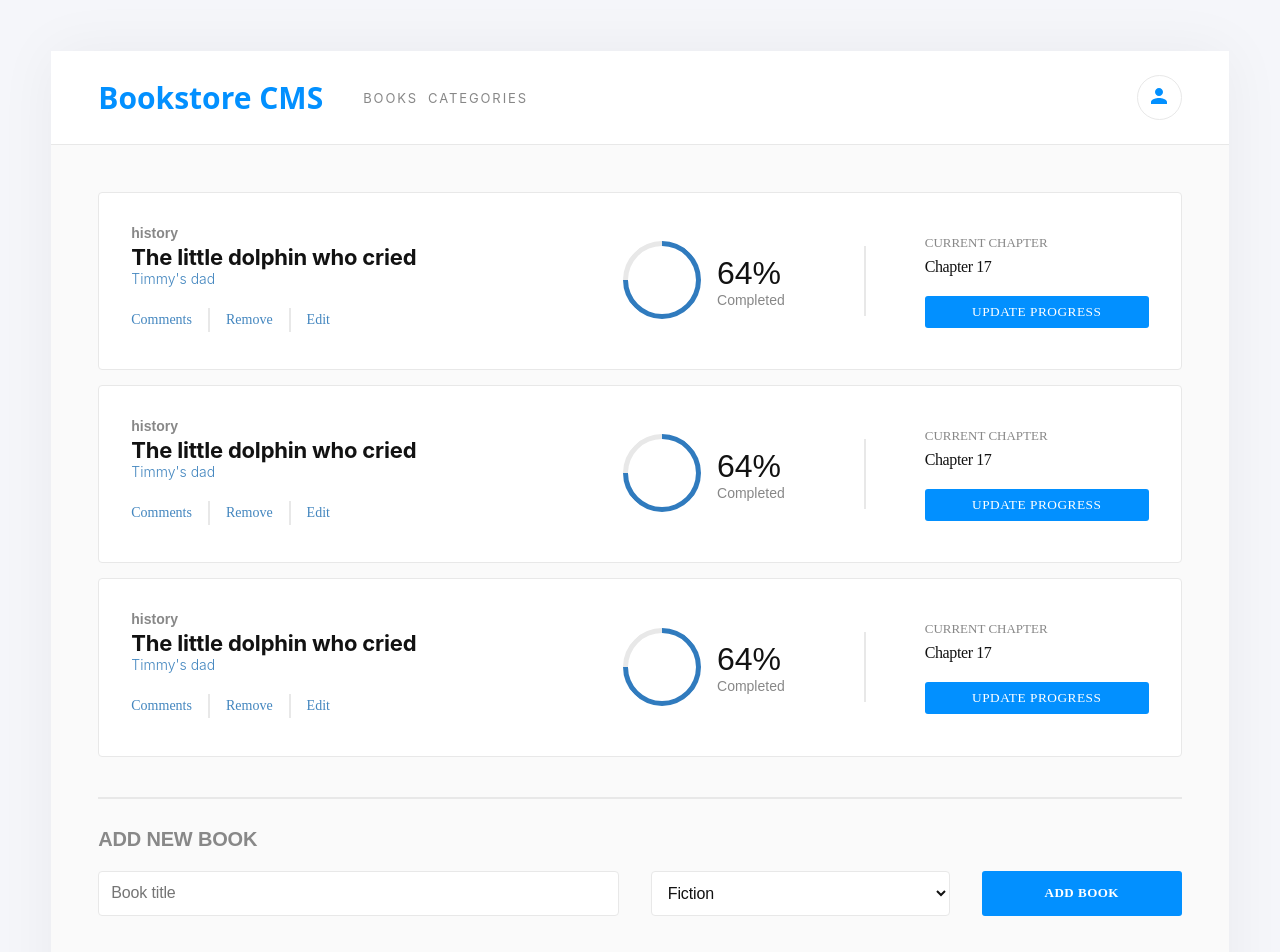
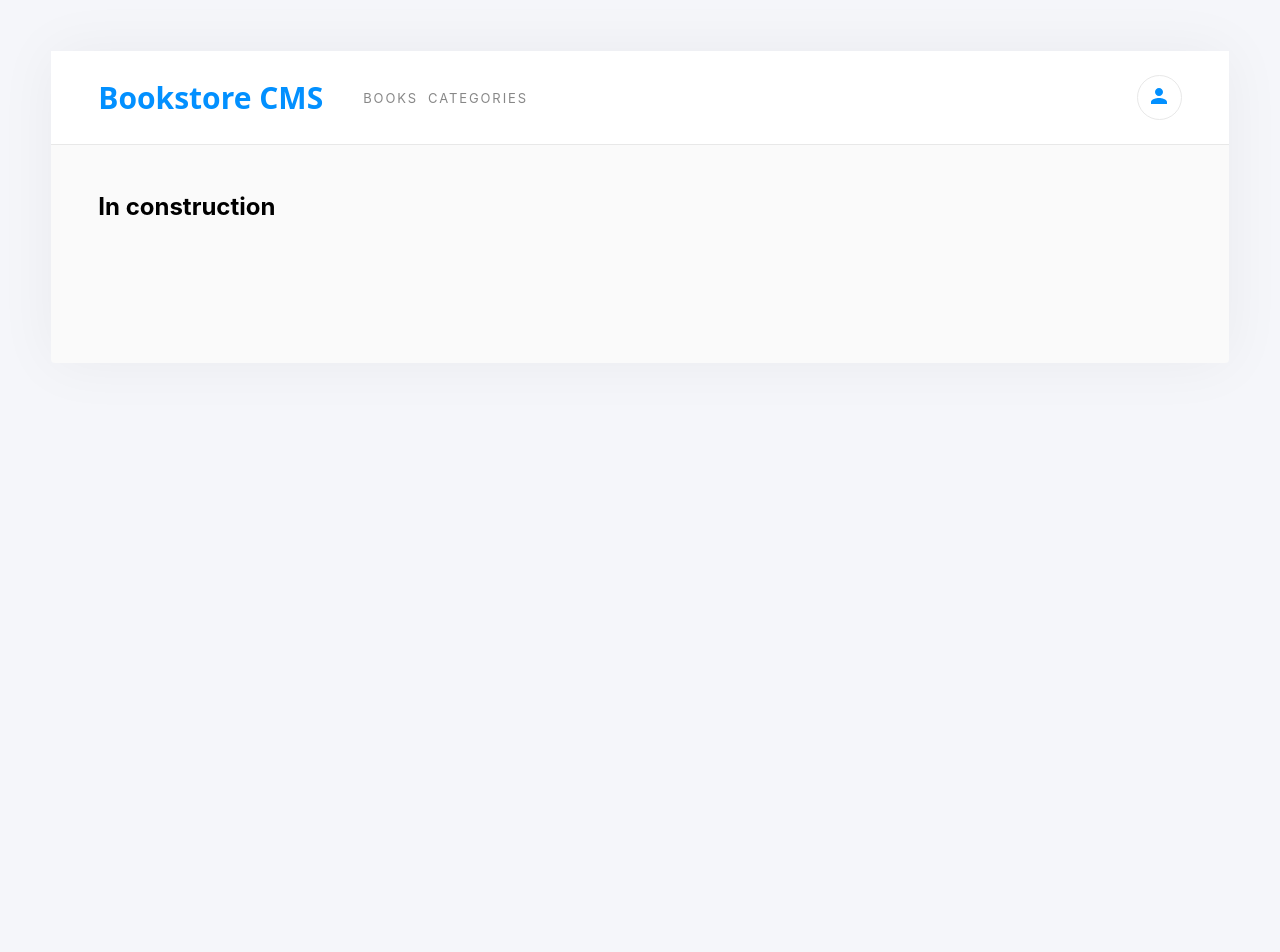
Before and after one commit to Oscar-Espinoza/Bookstore, a React (Create React App) app: page /Categories in a window 1280 px wide. Shown: the top 952 px of the page. After the commit the page ends 800 px from the top, so only its background shows below. Built offline with nearby package versions, Linux system fonts and the light colour scheme.

Commit message:
Routes added

```diff
--- a/src/App.js
+++ b/src/App.js
@@ -1,7 +1,9 @@
+import { Route, Routes } from 'react-router-dom';
 import './App.css';
-import Book from './components/Book';
 import Navbar from './components/Navbar';
-import NewBook from './components/NewBook';
+import Books from './Routes/Books';
+import Categories from './Routes/Categories'
+
 
 
 function App() {
@@ -9,13 +11,10 @@ function App() {
     <div className="App">
       <Navbar />
       <div className="container">
-        <ul className="books">
-          <li><Book category="history" author="Timmy's dad" title="The little dolphin who cried"/></li>
-          <li><Book category="history" author="Timmy's dad" title="The little dolphin who cried"/></li>
-          <li><Book category="history" author="Timmy's dad" title="The little dolphin who cried"/></li>
-        </ul>
-        <div class="horizontal-divider"></div>
-        <NewBook />
+        <Routes>
+          <Route path="/" element={<Books />} />
+          <Route exact path="/Categories" element={<Categories />} />
+        </Routes>
       </div>
     </div>
   );
--- /dev/null
+++ b/src/Routes/Books.jsx
@@ -0,0 +1,15 @@
+import React, { Component } from 'react'
+import Book from '../components/Book'
+import NewBook from '../components/NewBook'
+
+export default class Books extends Component {
+  render() {
+    return (
+      <><ul className="books">
+        <li><Book category="history" author="Timmy's dad" title="The little dolphin who cried" /></li>
+        <li><Book category="history" author="Timmy's dad" title="The little dolphin who cried" /></li>
+        <li><Book category="history" author="Timmy's dad" title="The little dolphin who cried" /></li>
+      </ul><div className="horizontal-divider"></div><NewBook /></>
+    )
+  }
+}
--- /dev/null
+++ b/src/Routes/Categories.jsx
@@ -0,0 +1,9 @@
+import React, { Component } from 'react'
+
+export default class In  extends Component {
+  render() {
+    return (
+      <h2>In construction</h2>
+    )
+  }
+}
--- a/src/components/Navbar.jsx
+++ b/src/components/Navbar.jsx
@@ -8,7 +8,7 @@ class Navbar extends Component {
       <nav className="navbar">
         <h1 className='app-name'>Bookstore CMS</h1>
         <ul className='nav-links'>
-          <li className="nav-link"><Link to="/Books">BOOKS</Link></li>
+          <li className="nav-link"><Link to="/">BOOKS</Link></li>
           <li className="nav-link"><Link to="/Categories">CATEGORIES</Link></li>
         </ul>
         <button className="icon-button" type="button"><PersonIcon className='material-icons primary-color'/></button>
```
